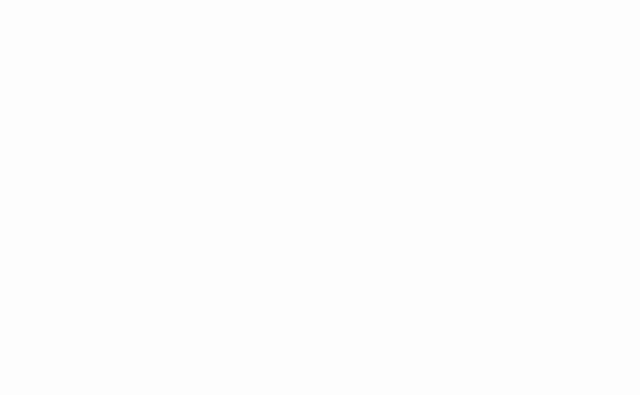
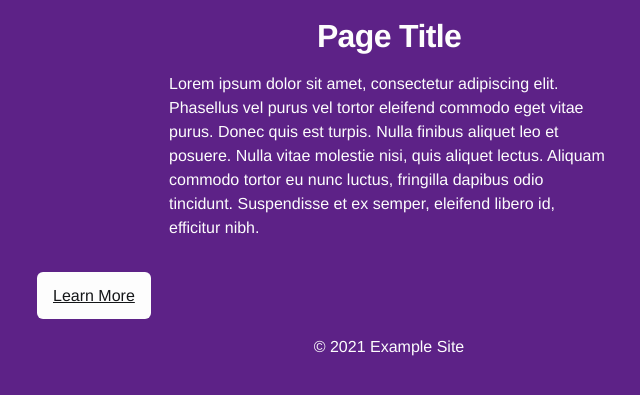
Before and after one commit to red6778/orange, a plain HTML site: page index.html in a window 1280 px wide. Shown: the whole page, without its empty margins (251-891 px from the left). Drawn offline with Linux system fonts and the light colour scheme.

Commit message:
Update index.html

```diff
--- a/index.html
+++ b/index.html
@@ -5,7 +5,15 @@
     <meta name="description" content="">
     <meta name="viewport" content="width=device-width, initial-scale=1, shrink-to-fit=no">
 </head>
-<body class="white">
+<body class="dark purple complement black">
+  <div class="page padding">
+    <h1 class="text-center">Page Title</h1>
+    <p class="type">Lorem ipsum dolor sit amet, consectetur adipiscing elit. Phasellus vel purus vel tortor eleifend commodo eget vitae purus. Donec quis est turpis. Nulla finibus aliquet leo et posuere. Nulla vitae molestie nisi, quis aliquet lectus. Aliquam commodo tortor eu nunc luctus, fringilla dapibus odio tincidunt. Suspendisse et ex semper, eleifend libero id, efficitur nibh.</p>
+    <a href="#" class="white button margin-top">Learn More</a>
+    <footer class="page padding text-center trim">
+      <p class="type">© 2021 Example Site</p>
+    </footer>
+  </div>
 </body>
 <style>/* A California Stylesheet (MIT License) */
 /* https://github.com/casscss/cass */
```
